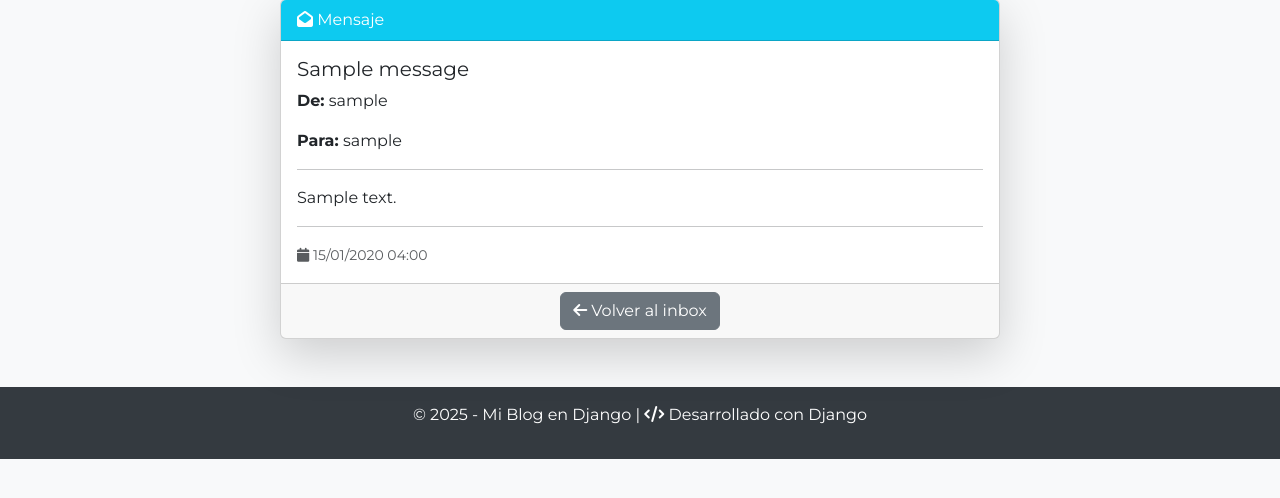
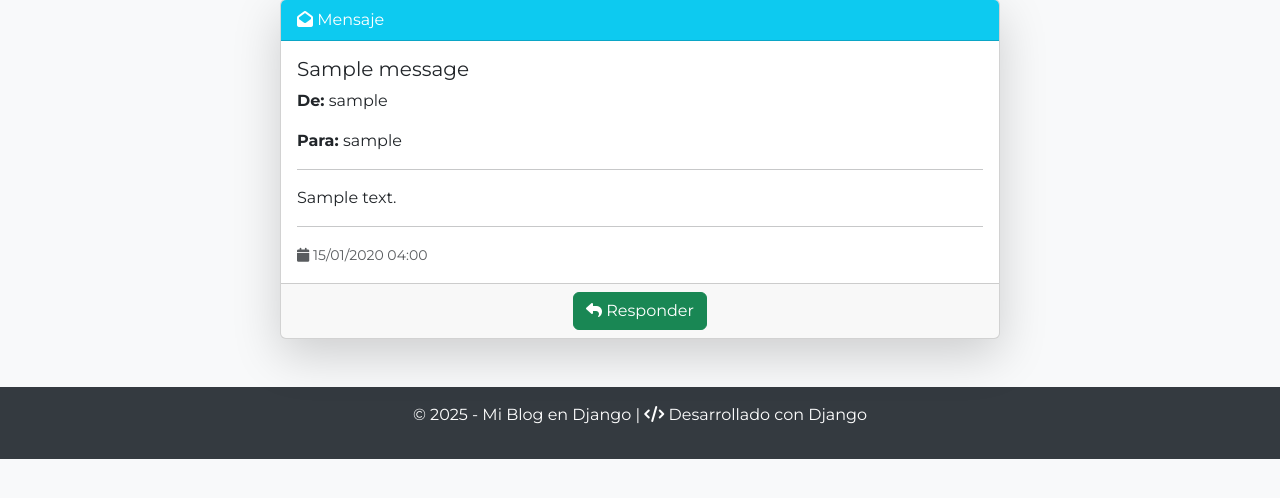
Before and after one commit to Tatu-Orozco/proyectofinal-AgustinOrozco, a Django app: page /messages/1/ in a window 1280 px wide. Shown: the part 127-625 px from the top of the page. Run offline with Django 5.2, Linux system fonts and the light colour scheme; a user stored in the database is signed in; tables that the repository leaves empty hold one stand-in row (values such as "Sample post").

Commit message:
se modifica interfaz de mensajeria

```diff
--- a/templates/messages/detail.html
+++ b/templates/messages/detail.html
@@ -20,8 +20,8 @@
           </small>
         </div>
         <div class="card-footer text-center">
-          <a href="{% url 'messages:inbox' %}" class="btn btn-secondary">
-            <i class="fa-solid fa-arrow-left"></i> Volver al inbox
+          <a href="{% url 'messages:create' %}?reply_to={{ msg.pk }}" class="btn btn-success">
+            <i class="fa-solid fa-reply"></i> Responder
           </a>
         </div>
       </div>
```
Also changed, not shown: templates/pages/detail.html (+5 -3 lines).
